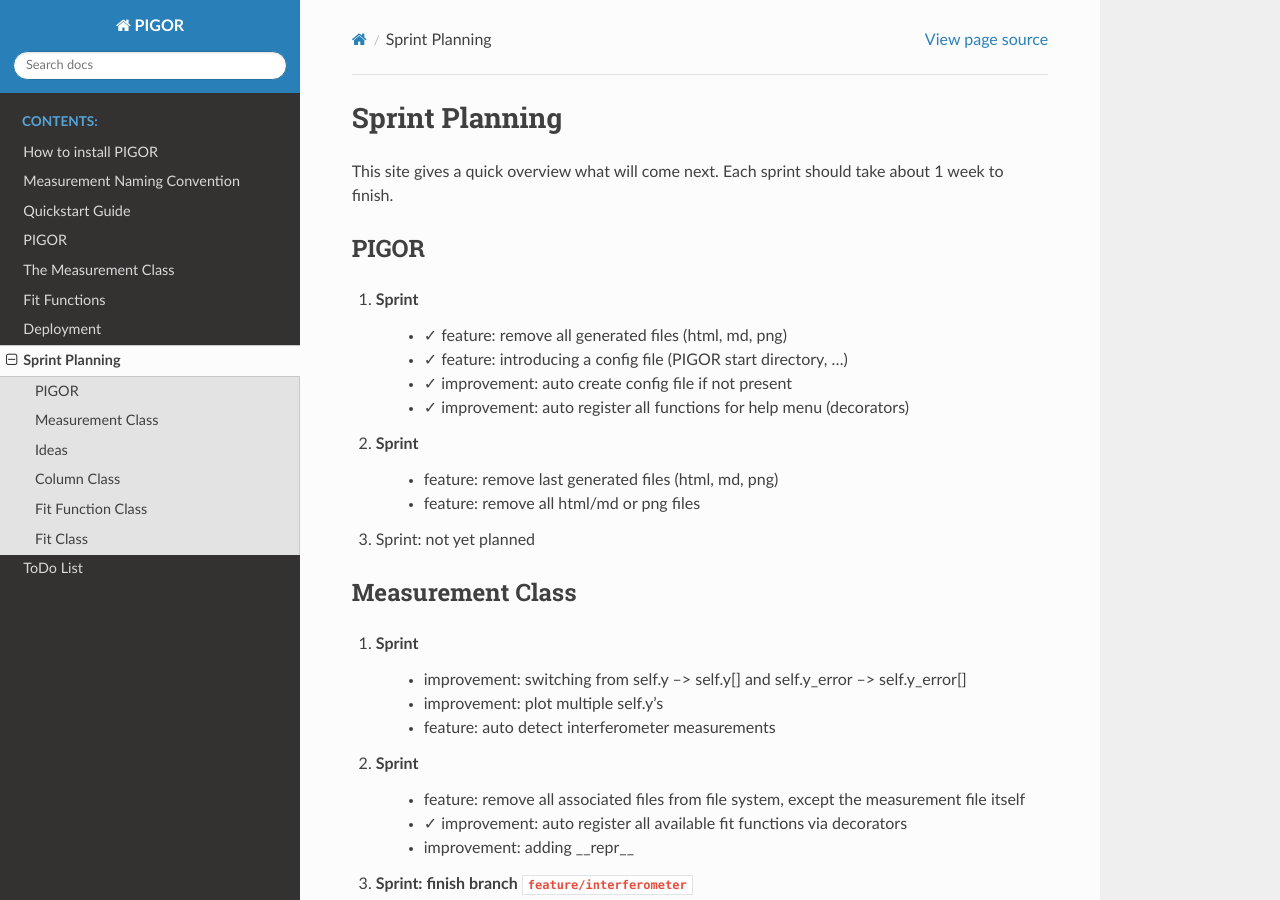
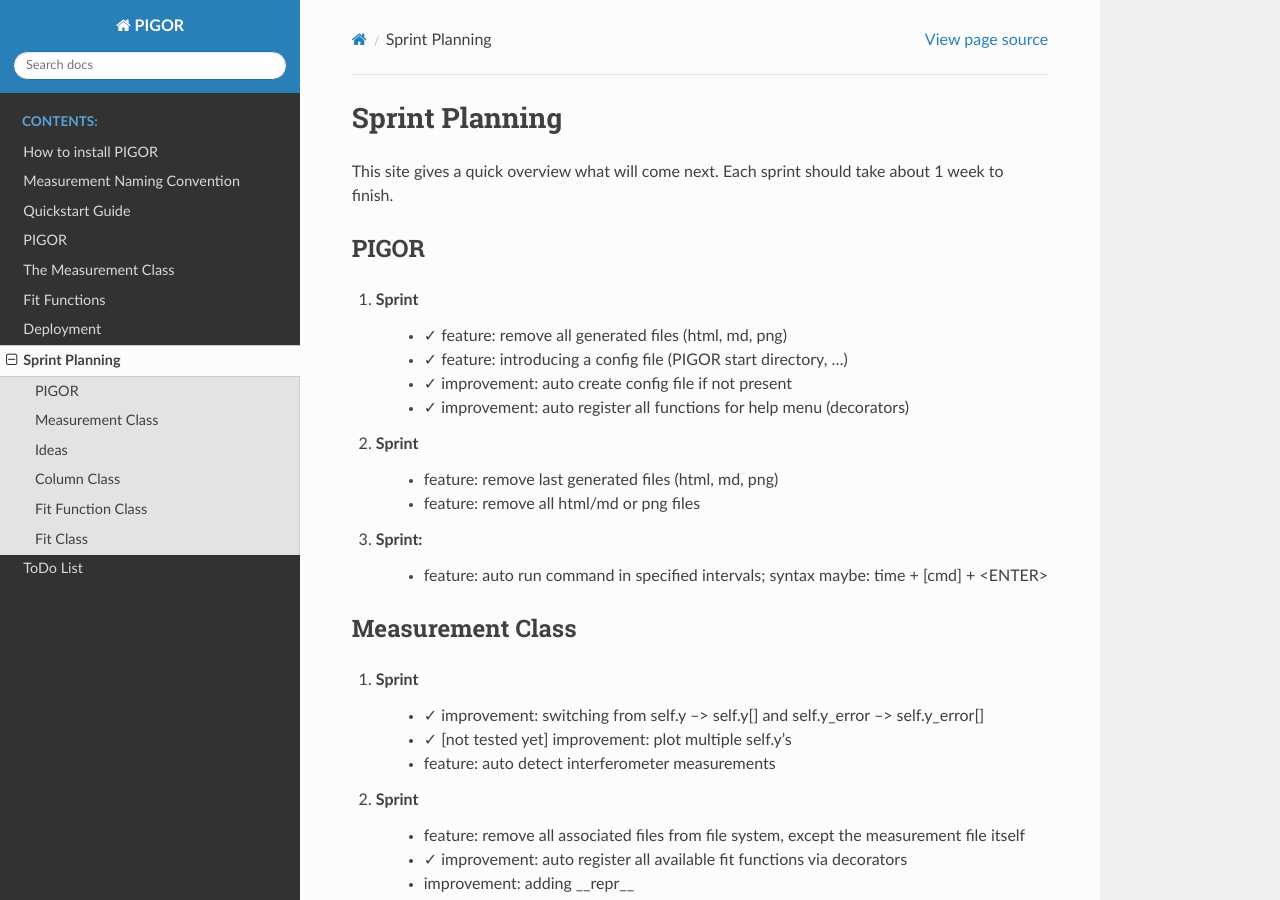
Before and after one commit to nicoeinsidler/pigor, a Sphinx documentation site: the page built from doc/sprints.rst, in a window 1280 px wide and 900 px high. Built offline with Sphinx 7.4.7 and the Read the Docs theme 2.0.0, drawn with Linux system fonts in a browser that asks for light colours.

Commit message:
added a few ideas

```diff
--- a/doc/sprints.rst
+++ b/doc/sprints.rst
@@ -14,15 +14,16 @@ PIGOR
 2. Sprint
     - feature: remove last generated files (html, md, png)
     - feature: remove all html/md or png files
-3. Sprint: not yet planned
+3. Sprint:
+	- feature: auto run command in specified intervals; syntax maybe: time + [cmd] + <ENTER>
 
 
 Measurement Class
 -----------------
 
 1. Sprint
-    - improvement: switching from self.y --> self.y[] and self.y_error --> self.y_error[]
-    - improvement: plot multiple self.y's
+    - ✓ improvement: switching from self.y --> self.y[] and self.y_error --> self.y_error[]
+    - ✓ [not tested yet] improvement: plot multiple self.y's
     - feature: auto detect interferometer measurements
 2. Sprint
     - feature: remove all associated files from file system, except the measurement file itself
```
